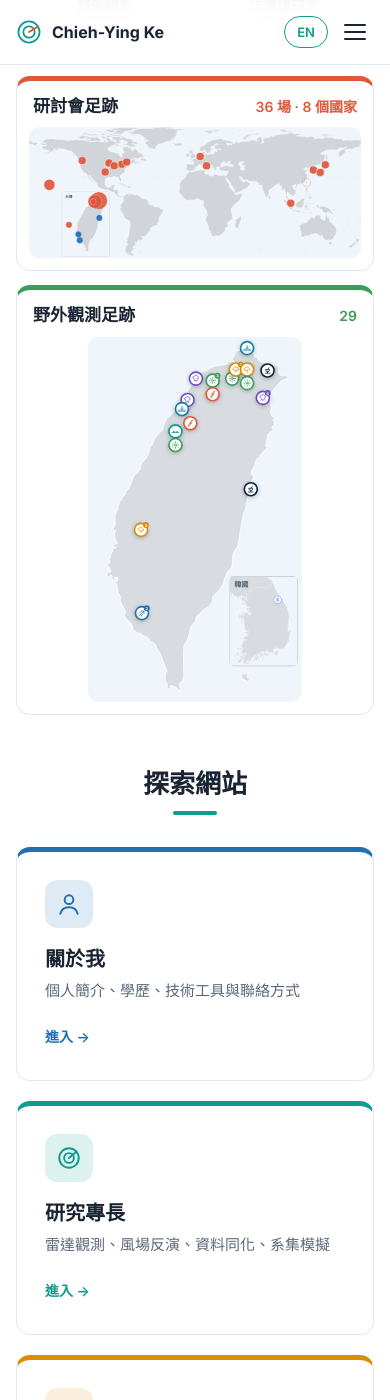
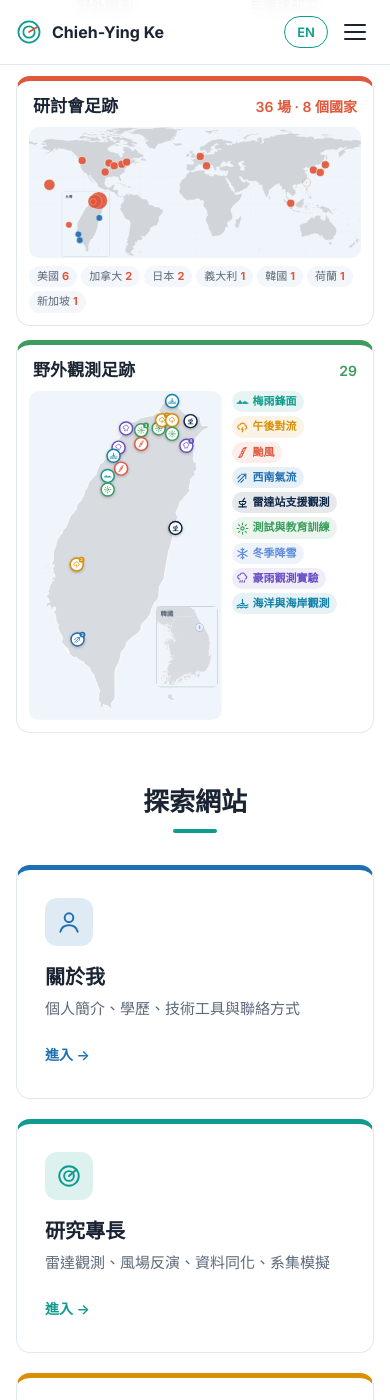
Before and after one commit to ru389ru389/ChiehYingKe, a Jekyll site: the page built from index.html, in a window 390 px wide and 1400 px high, scrolled down 1250 px. Built offline with Jekyll 4.4.1, drawn with Linux system fonts in a browser that asks for light colours.

Commit message:
Mobile home maps: foreign countries list and side legend
- Conference card on phones lists only the countries abroad (Taiwan
  omitted) and drops the international/domestic key
- Field-campaign card on phones shows the type legend to the right of
  the Taiwan map

Co-Authored-By: Claude Opus 5.5 <noreply@anthropic.com>
Claude-Session: https://claude.ai/code/session_01TjLeYQUDtQAoEURkP55sWs

```diff
--- a/_includes/home-maps.html
+++ b/_includes/home-maps.html
@@ -89,7 +89,7 @@
     if (twList.length) circle(world, eq(world, 23.7, 121), 4 * uw, 'pin tw-mark', (COUNTRIES.TW || 'Taiwan') + ' · ' + twList.length + ' ' + TALKS);
     var keys = Object.keys(countries).sort(function (a, b) { return countries[b] - countries[a]; });
     document.getElementById('conf-stat').textContent = TOTAL_CONFS + ' ' + TALKS + ' · ' + keys.length + ' ' + NCOUNTRY;
-    document.getElementById('conf-countries').innerHTML = keys.map(function (k) { return '<span>' + (COUNTRIES[k] || k) + ' <b>' + countries[k] + '</b></span>'; }).join('');
+    document.getElementById('conf-countries').innerHTML = keys.map(function (k) { return '<span data-c="' + k + '">' + (COUNTRIES[k] || k) + ' <b>' + countries[k] + '</b></span>'; }).join('');
   }
 
   function drawCamp() {
--- a/assets/style.css
+++ b/assets/style.css
@@ -566,11 +566,25 @@ p { margin: 0 0 1em; }
   .map-note { font-size: 11px; }
   .home-maps { padding-top: 28px; }
   .home-maps-grid { grid-template-columns: 1fr; gap: 14px; } /* 手機：上下排列 */
-  .hmap-card.c-green .hmap-fig { width: 67%; max-width: 214px; margin: 0 auto; } /* 手機：首頁台灣圖縮為約 2/3 */
   .hmap-card { padding: 12px; gap: 8px; }
   .hmap-head { padding: 2px 4px 0; }
   .hmap-head h3 { font-size: 17px; }
-  .hmap-foot, .recent-confs, .hmap-card .go { display: none; }
+  .recent-confs, .hmap-card .go { display: none; }
+  /* 研討會足跡：只列出國外的國家 */
+  .hmap-card.c-coral .hmap-foot .lg, .country-chips span[data-c="TW"] { display: none; }
+  .hmap-card.c-coral .hmap-foot { gap: 4px; }
+  .country-chips { gap: 4px; margin: 0; }
+  .country-chips span { font-size: 11px; padding: 1px 8px; }
+  /* 野外觀測足跡：地圖在左、圖例在右 */
+  .hmap-card.c-green {
+    display: grid; grid-template-columns: 58% minmax(0, 1fr); column-gap: 10px; row-gap: 8px;
+    grid-template-areas: "head head" "fig foot"; align-items: start;
+  }
+  .hmap-card.c-green .hmap-head { grid-area: head; }
+  .hmap-card.c-green .hmap-fig { grid-area: fig; width: 100%; max-width: none; margin: 0; }
+  .hmap-card.c-green .hmap-foot.types { grid-area: foot; flex-direction: column; align-items: flex-start; gap: 4px; }
+  .hmap-card.c-green .tlg { font-size: 11px; padding: 1px 7px 1px 4px; white-space: nowrap; }
+  .lang-en .hmap-card.c-green .tlg { white-space: normal; }
 }
 
 @media (min-width: 561px) and (max-width: 760px) {
```
